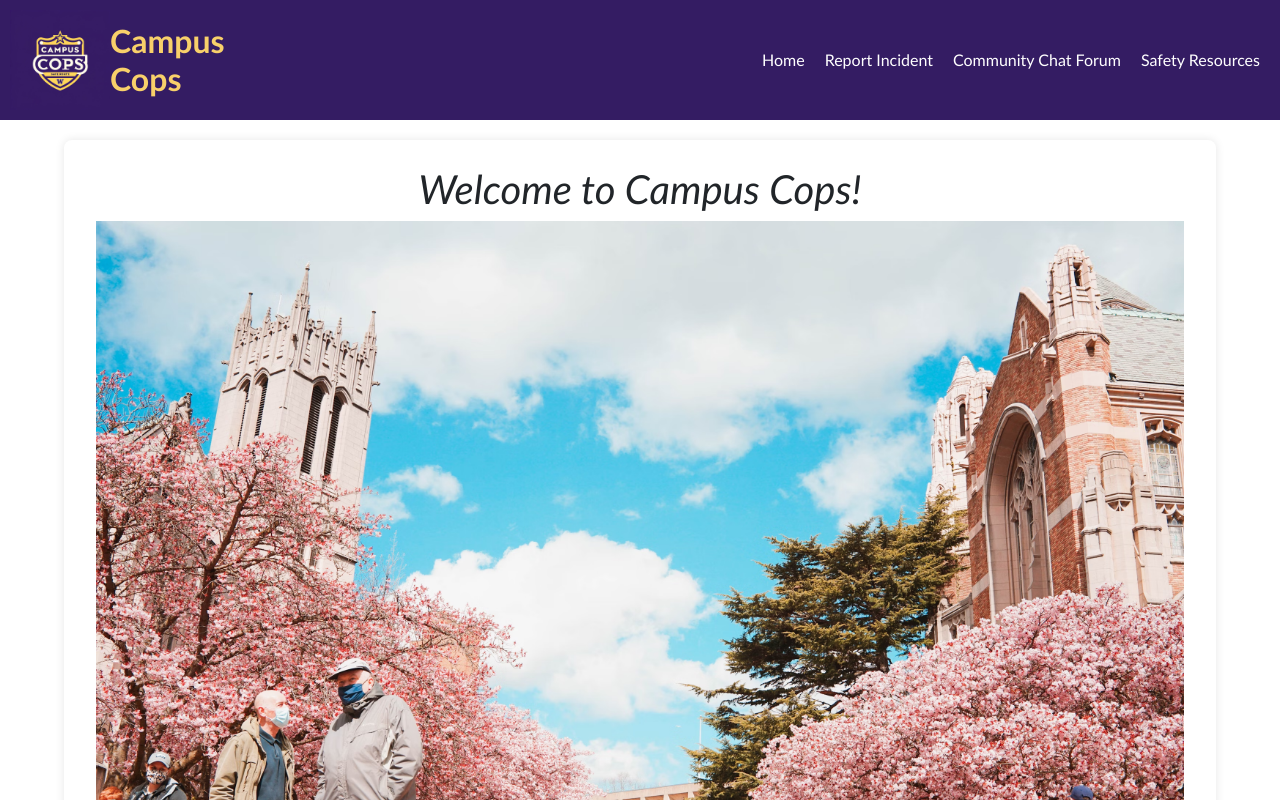
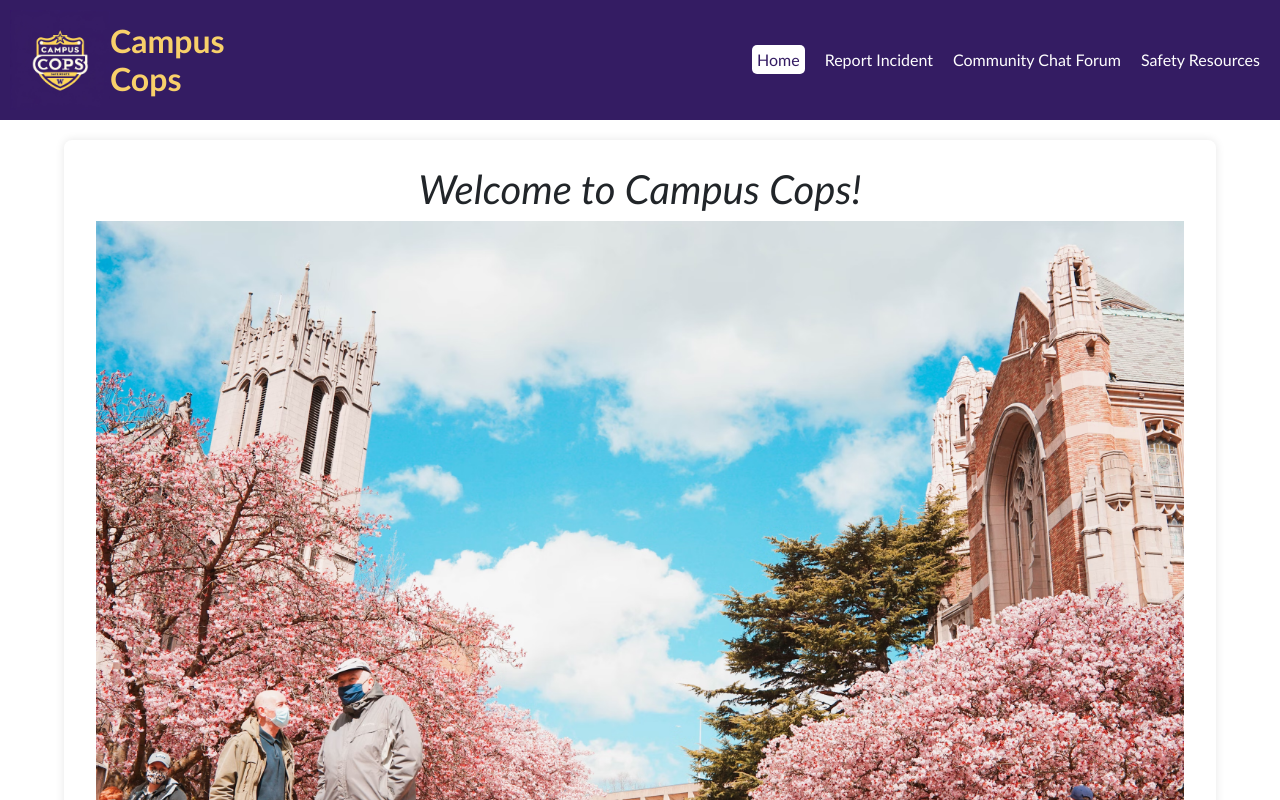
Before and after one commit to info340c-sp24/campus_cops, a React (Vite) app in the folder draft-2/: page / in a window 1280 px wide. Shown: the top 800 px of the page. Built offline with nearby package versions, Linux system fonts and the light colour scheme.

Commit message:
active page

```diff
--- a/draft-2/src/css/style.css
+++ b/draft-2/src/css/style.css
@@ -39,6 +39,13 @@ nav a {
     text-decoration: none;
     margin: 0 10px;
     font-family: 'Trebuchet MS', sans-serif;
+}
+
+nav .active {
+    color: #341c63;
+    background-color: white;
+    padding: 5px;
+    border-radius: 5px;
 }
 
 nav a:hover {
```
